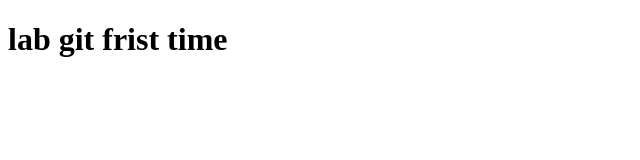
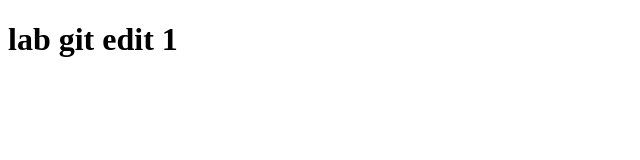
Before and after one commit to Chorphaga/Lab03, a plain HTML site: page index.html in a window 1280 px wide. Shown: the whole page, without its empty margins (0-640 px from the left). Drawn offline with Linux system fonts and the light colour scheme.

Commit message:
git edit 1

```diff
--- a/index.html
+++ b/index.html
@@ -6,6 +6,6 @@
     <title>Document</title>
 </head>
 <body>
-    <h1>lab git frist time</h1>
+    <h1>lab git edit 1</h1>
 </body>
 </html>
```
